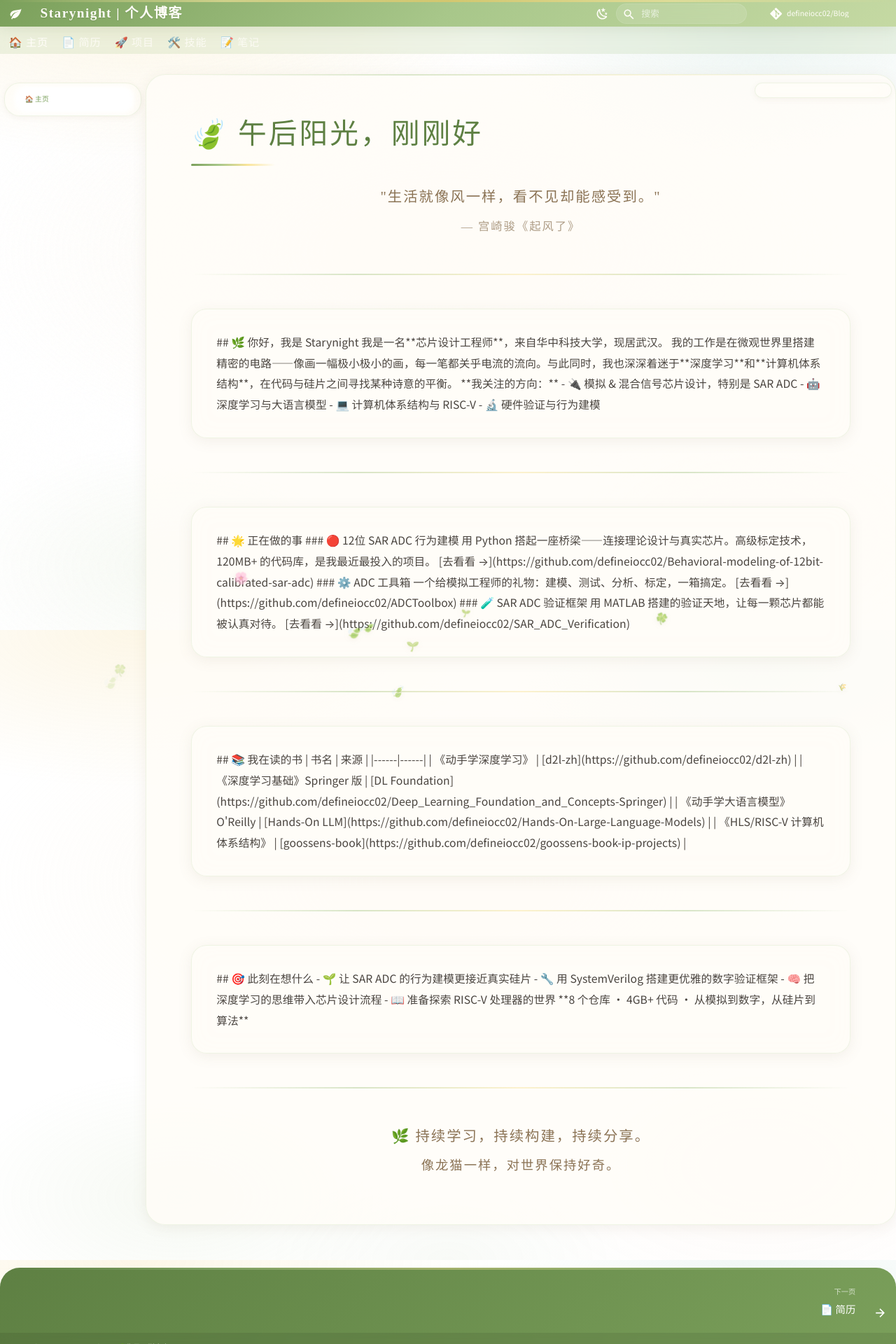
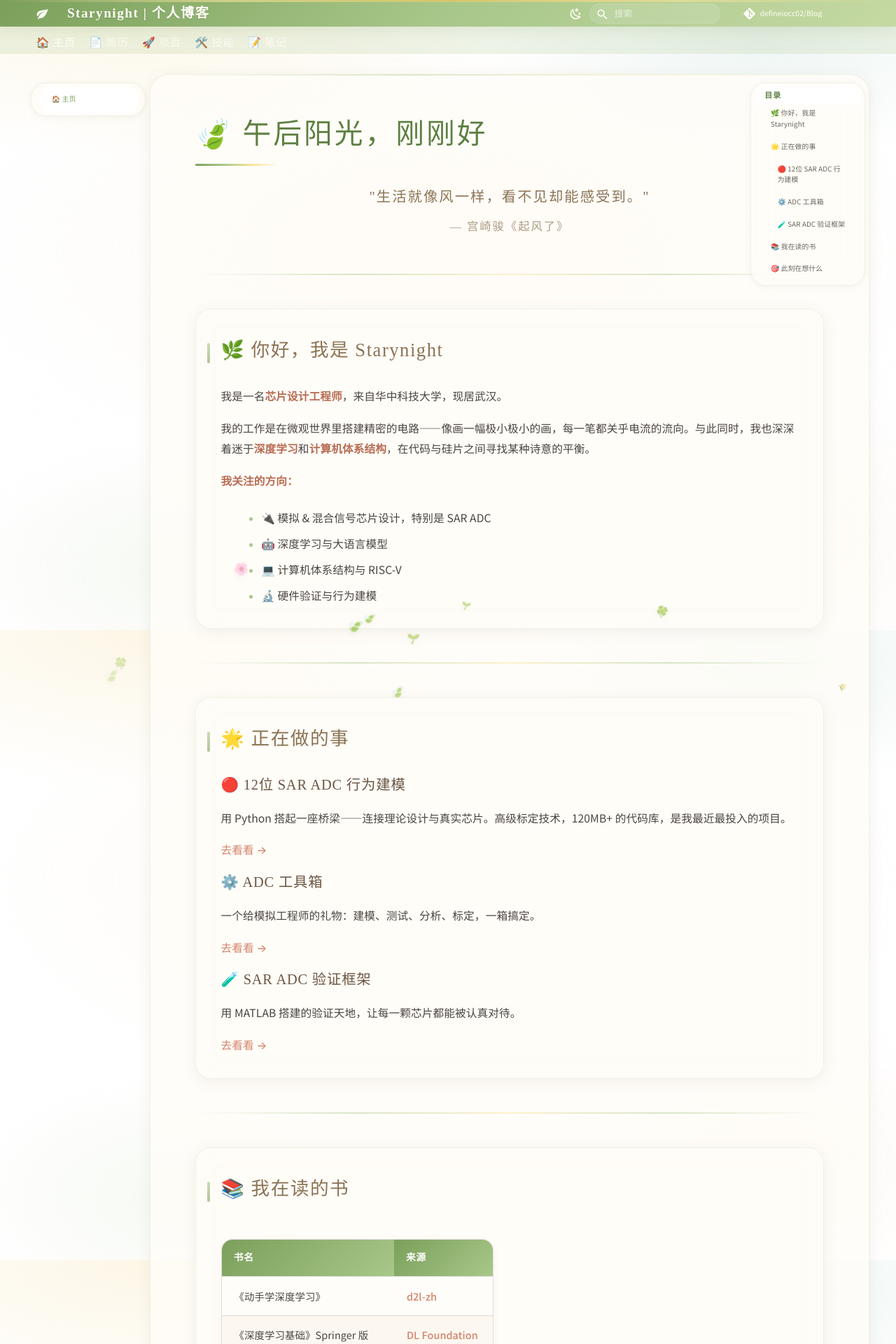
Before and after one commit to defineiocc02/Blog, an MkDocs documentation site: the page built from docs/index.md, in a window 1280 px wide. Shown: the top 1920 px of the page at 70% size. Built offline with MkDocs 1.6.1 and Material for MkDocs 9.7.7, drawn with Linux system fonts in a browser that asks for light colours; some web fonts are replaced; comment, search, counter and statistics services are not loaded; some of the changed text lies outside the part shown.

Commit message:
🐛 修复关键问题：添加 md_in_html 扩展 + 宽度调整 - 添加 md_in_html 扩展让div内Markdown正确渲染 - 内容区域宽度改为90-95%大幅减少空白 - 配置站点根路径为 defineiocc02.github.io

```diff
--- a/docs/assets/css/ghibli.css
+++ b/docs/assets/css/ghibli.css
@@ -161,34 +161,48 @@ html {
   -webkit-text-size-adjust: 100%;
 }
 
-/* ---- 调整内容区域宽度，减少左右空白 ---- */
+/* ---- 调整内容区域宽度，大幅减少左右空白 ---- */
 .md-grid {
-  max-width: 1440px;
+  max-width: 95%;
+  width: 95%;
 }
 
 @media screen and (min-width: 76.25em) {
   .md-grid {
-    max-width: 1500px;
+    max-width: 94%;
+    width: 94%;
   }
   .md-sidebar--primary {
-    width: 13rem;
+    width: 11rem;
   }
   .md-sidebar--secondary {
-    width: 13rem;
-    margin-left: -13rem;
+    width: 11rem;
+    margin-left: -11rem;
+  }
+  /* 主内容区域 */
+  .md-content {
+    max-width: none;
   }
 }
 
 @media screen and (min-width: 100em) {
   .md-grid {
-    max-width: 1600px;
+    max-width: 92%;
+    width: 92%;
   }
   .md-sidebar--primary {
-    width: 14rem;
+    width: 12rem;
   }
   .md-sidebar--secondary {
-    width: 14rem;
-    margin-left: -14rem;
+    width: 12rem;
+    margin-left: -12rem;
+  }
+}
+
+@media screen and (min-width: 120em) {
+  .md-grid {
+    max-width: 90%;
+    width: 90%;
   }
 }
 
--- a/mkdocs.yml
+++ b/mkdocs.yml
@@ -1,7 +1,7 @@
 site_name: Starynight | 个人博客
 site_description: 模拟/混合信号芯片设计工程师 · 深度学习爱好者 · 计算机体系结构探索者
 site_author: Starynight (defineiocc02)
-site_url: https://defineiocc02.github.io/Blog/
+site_url: https://defineiocc02.github.io/
 
 repo_name: defineiocc02/Blog
 repo_url: https://github.com/defineiocc02/Blog
@@ -28,6 +28,7 @@ theme:
     - navigation.top
     - navigation.tracking
     - navigation.footer
+    - navigation.indexes
     - search.highlight
     - search.suggest
     - content.code.copy
@@ -56,6 +57,7 @@ extra:
 
 markdown_extensions:
   - admonition
+  - md_in_html
   - pymdownx.details
   - pymdownx.superfences
   - pymdownx.highlight:
```
